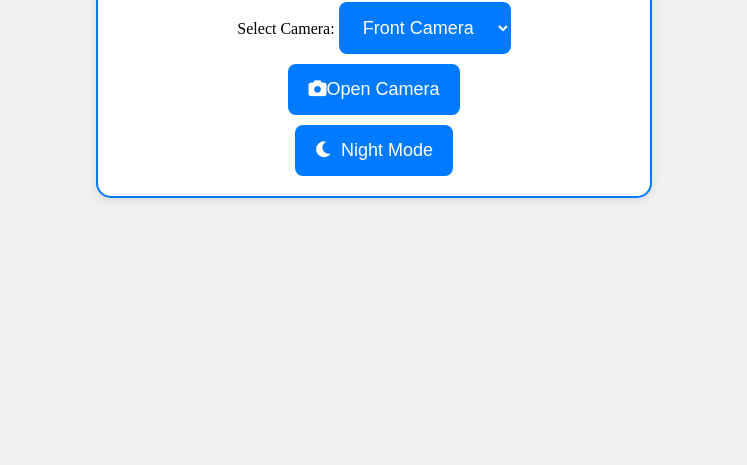
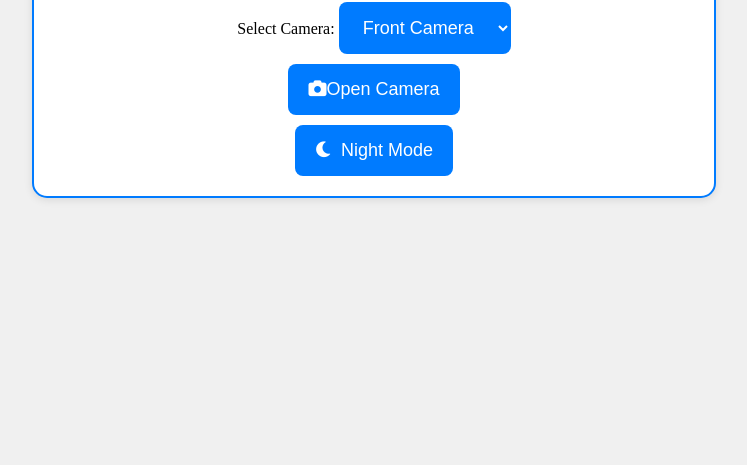
Before and after one commit to RishabhUmredkar/Click-Image-, a plain HTML site: page index.html in a window 1280 px wide. Shown: the part 335-800 px from the top of the page, without its empty margins (266-1013 px from the left). Drawn offline with Linux system fonts and the light colour scheme.

Commit message:
first commit

```diff
--- a/index.html
+++ b/index.html
@@ -51,7 +51,7 @@
             flex-direction: column;
             align-items: center;
             max-width: 640px;
-            width: 40%;
+            width: 100%;
             padding: 20px;
             border: 2px solid #007bff;
             border-radius: 15px;
```
